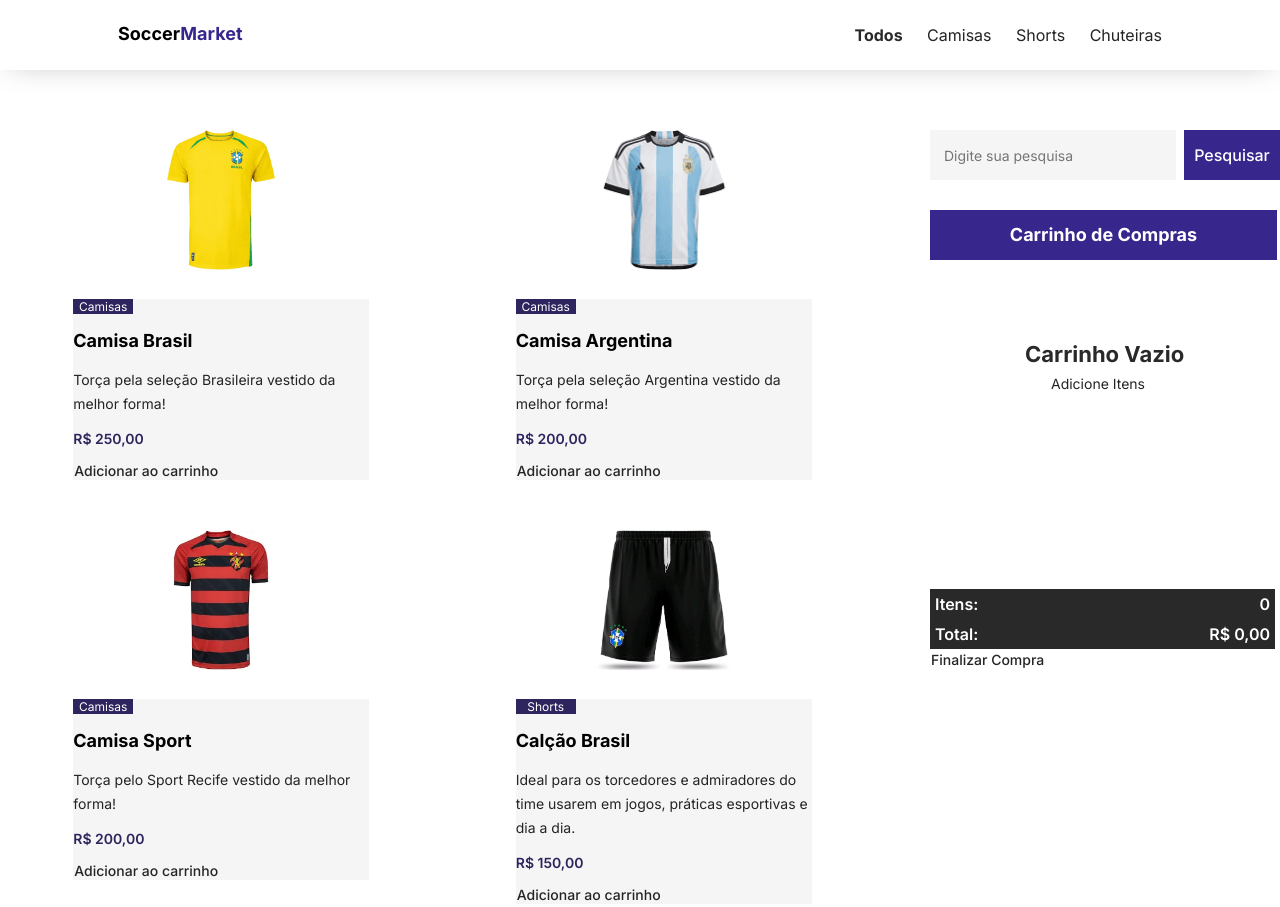
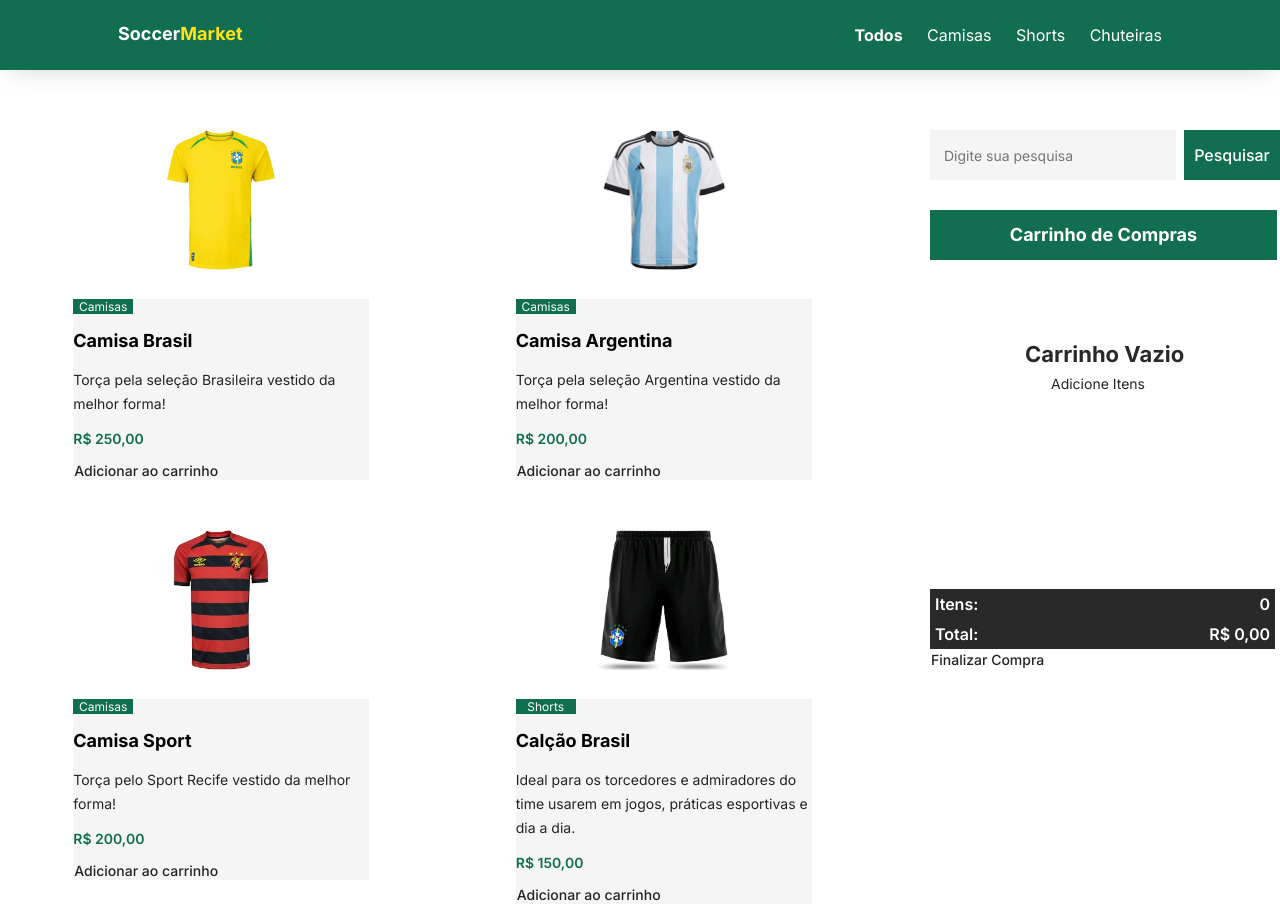
Before and after one commit to wesleydematos/soccer-market, a plain HTML site: page index.html in a window 1280 px wide. Shown: the top 907 px of the page. Drawn offline with Linux system fonts and the light colour scheme.

Commit message:
mudancas layout

```diff
--- a/css/style.css
+++ b/css/style.css
@@ -18,9 +18,9 @@ header{
     padding: 0px 118px;
     width: 100%;
     height: 70px;
-    background-color: #FFFFFF;
     box-shadow: 0px 4px 30px -10px rgba(0, 0, 0, 0.25);
     margin-bottom: 60px;
+    background-color: #126e51;
 }
 
 .logo{
@@ -30,12 +30,15 @@ header{
     flex-direction: row;
     flex-wrap: wrap;
     cursor: pointer;
+    background-color: #126e51;
 }
 
 .logo p{
     font-weight: 700;
     font-size: 18px;
     transition: 0.5s;
+    color: #FFFFFF;
+    background-color: #126e51;
 }
 
 .logo p:hover::after{
@@ -44,25 +47,32 @@ header{
 }
 
 .logo p span{
-    color: #37268C;
+    color: #ffe418;
+    background-color: #126e51;
+}
+
+.header_links{
+    background-color: #126e51;
 }
 
 .header_links a{
     text-decoration: none;
     font-size: 16px;
     margin-left: 20px;
-    color: #242424;
+    color: #FFFFFF;
     border-bottom: solid 1px transparent;
+    background-color: #126e51;
 }
 
 .header_links a:hover{
     border-image-slice: 1;
-    border-image-source: linear-gradient(60deg, #b16ec4, #5f97b9);
+    border-image-source: linear-gradient(60deg, #fae337, #242424);
     border-width: 3px;
 }
 
 .header_links a strong{
-    color: #292929;
+    color: #FFFFFF;
+    background-color: #126e51;
 }
 
 .container{
@@ -115,7 +125,7 @@ header{
 .tag {
     display: inline-flex;
     justify-content: center;
-    background-color: #2E245E;
+    background-color: #126e51;
     color: #FFFFFF;
     max-width: 60px;
     font-weight: 400;
@@ -138,7 +148,7 @@ header{
 }
 
 .preco{
-    color: #2E245E;
+    color: #126e51;
     font-weight: 600;
     font-size: 14px;
     line-height: 16px;
@@ -158,7 +168,7 @@ header{
 }
 
 .content_product button:hover{
-    background-color: #0d0041;
+    background-color: #003827;
     color: #FFFFFF;
     border-radius: 10px;
     max-width: 150px;
@@ -191,7 +201,7 @@ form  input:focus {
 }
 
 form button{
-    background-color: #37268C;
+    background-color: #126e51;
     width: 96px;
     height: 50px;
     font-weight: 500;
@@ -203,13 +213,13 @@ form button{
 }
 
 form button:hover{
-    background-color: #b16ec4;
+    background-color: #c0c46e;
 }
 
 .titulo_carrinho {
     width: 347px;
     height: 50px;
-    background-color: #37268C;
+    background-color: #126e51;
     font-weight: 700;
     font-size: 18px;
     line-height: 24px;
@@ -274,7 +284,7 @@ form button:hover{
     font-weight: 600;
     font-size: 14px;
     line-height: 16px;
-    color: #2E245E;;
+    color: #003827;;
 }
 
 .detalhes_carrinho p{
--- a/index.html
+++ b/index.html
@@ -16,10 +16,10 @@
             <p>Soccer<span>Market</span></p>
         </div>
         <nav class="header_links">
-            <a href="#"><strong>Todos</strong></a>
-            <a href="#">Camisas</a>
-            <a href="#">Shorts</a>
-            <a href="#">Chuteiras</a>
+            <a href="#" id="todos"><strong>Todos</strong></a>
+            <a href="#" id="camisas">Camisas</a>
+            <a href="#" id="shorts">Shorts</a>
+            <a href="#" id="chuteiras">Chuteiras</a>
         </nav>
     </header>
 
--- a/js/index.js
+++ b/js/index.js
@@ -195,7 +195,7 @@ inputBusca.addEventListener("keyup", function(event){
         let resultadoBusca  = busca(pesquisaUsuario)
 
         listarProdutos(resultadoBusca, ulProdutos)
-
+        event.preventDefault()
     }
 })
 
```
Also changed, not shown: js/categorias.js (+15 -8 lines).
